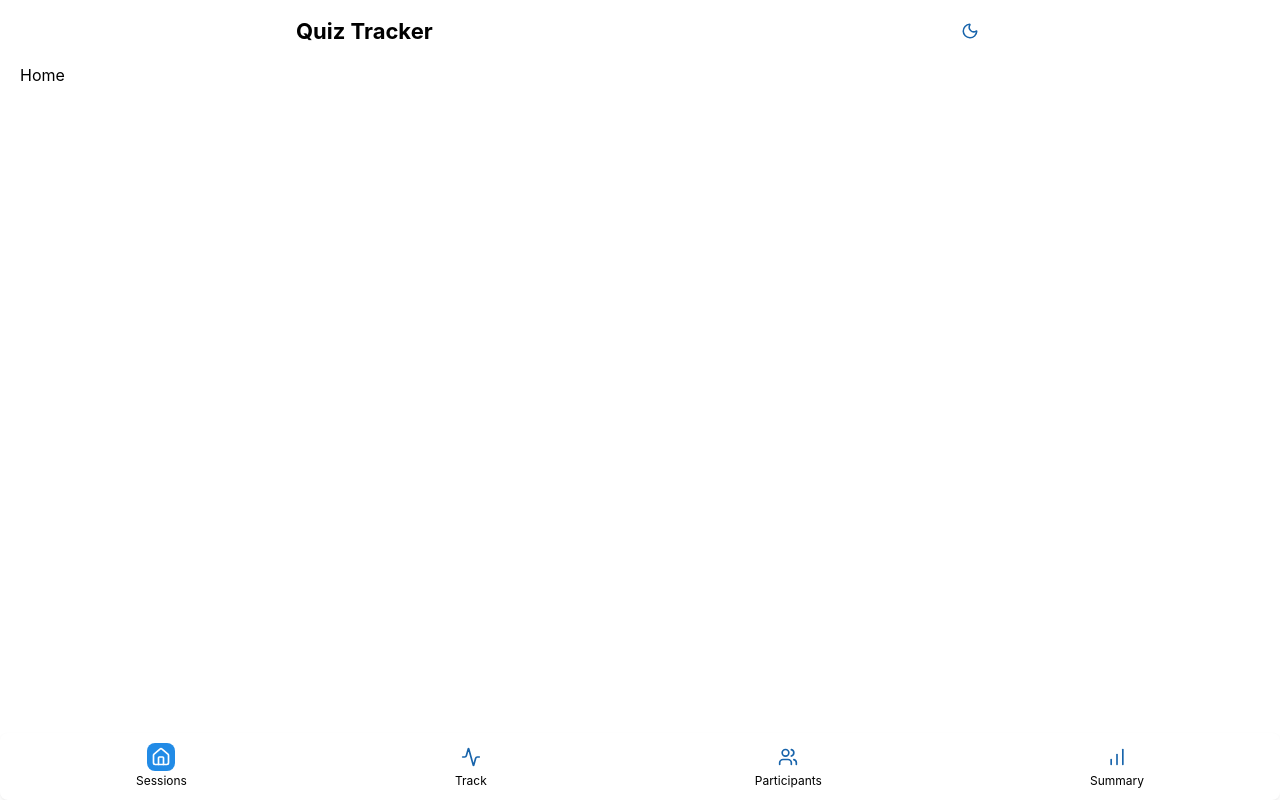
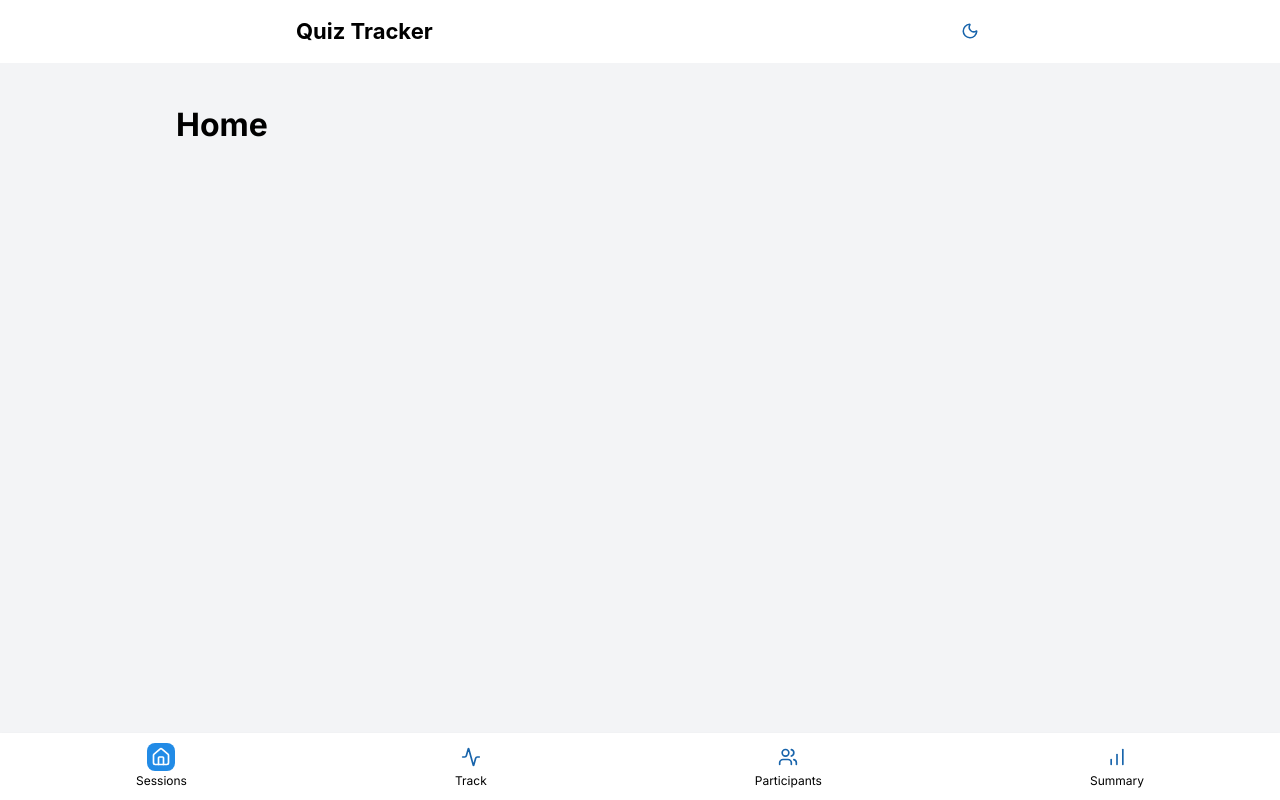
Before and after one commit to Fhave/quiz-app, a React (Vite) app: page / in a window 1280 px wide. Built offline with nearby package versions, Linux system fonts and the light colour scheme.

Commit message:
feat: enhance layout with dynamic background color and improve Navbar styling

```diff
--- a/src/components/Layout.tsx
+++ b/src/components/Layout.tsx
@@ -1,15 +1,29 @@
 import { Outlet } from 'react-router-dom';
+import { useMantineColorScheme } from '@mantine/core';
 import Header from './Header';
 import Navbar from './Navbar';
 
 function Layout(): JSX.Element {
+  const { colorScheme } = useMantineColorScheme();
+
+  const backgroundColor =
+    colorScheme === 'light' ? '#f3f4f6' : '#0b1220';
+
   return (
-    <div
-      style={{ minHeight: '100vh' }}
-    >
-      <Header />
+    <div style={{ minHeight: '100vh', display: 'flex', flexDirection: 'column' }}>
 
-      <div style={{ flex: 1, paddingBottom: '70px', marginLeft: '20px', marginRight: '20px' }}>
+      <div style={{ flexDirection: 'row' }}>
+        <Header />
+      </div>
+
+      <div
+        style={{
+          flex: 1,
+          backgroundColor,
+          padding: '16px',
+          overflowY: 'auto',
+        }}
+      >
         <Outlet />
       </div>
 
--- a/src/components/Navbar.tsx
+++ b/src/components/Navbar.tsx
@@ -7,6 +7,7 @@
   icon: React.ReactNode;
   path: string;
 };
+
 
 function Navbar(): JSX.Element {
   const location = useLocation();
@@ -28,6 +29,7 @@
         left: 0,
         width: '100%',
         zIndex: 100,
+        borderRadius: 0,
       }}
     >
       <Group justify="space-around">
@@ -46,7 +48,7 @@
                 color: 'inherit',
               }}
             >
-              <ActionIcon variant={isActive ? 'filled' : 'subtle'}>
+              <ActionIcon variant={isActive ? 'filled' : 'subtle'} >
                 {item.icon}
               </ActionIcon>
               <Text size="xs">{item.label}</Text>
--- a/src/index.css
+++ b/src/index.css
@@ -1 +1,6 @@
 @import '@mantine/core/styles.css';
+@import url('https://fonts.googleapis.com/css2?family=Inter:ital,opsz,wght@0,14..32,100..900;1,14..32,100..900&display=swap');
+
+:root {
+  --mantine-font-family: 'Inter', sans-serif;
+}
--- a/src/pages/Home.tsx
+++ b/src/pages/Home.tsx
@@ -1,8 +1,10 @@
-import React from 'react'
+import { Container } from "@mantine/core";
 
 function Home() {
   return (
-    <div>Home</div>
+    <Container >
+      <h1>Home</h1>
+    </Container>
   )
 }
 
```
